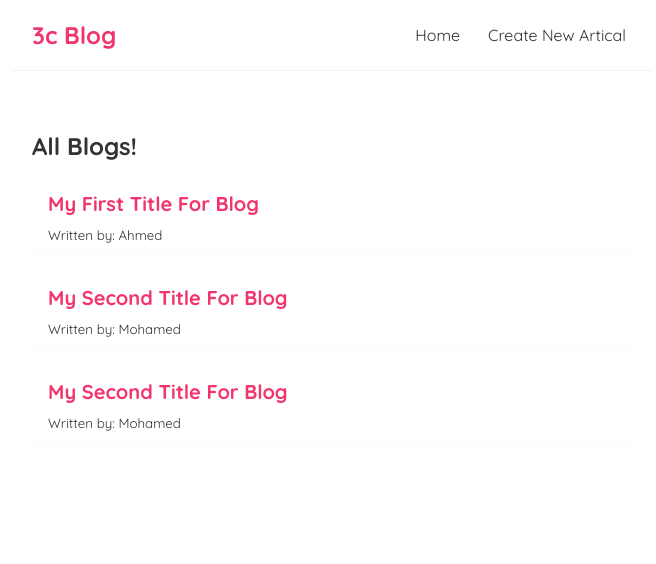
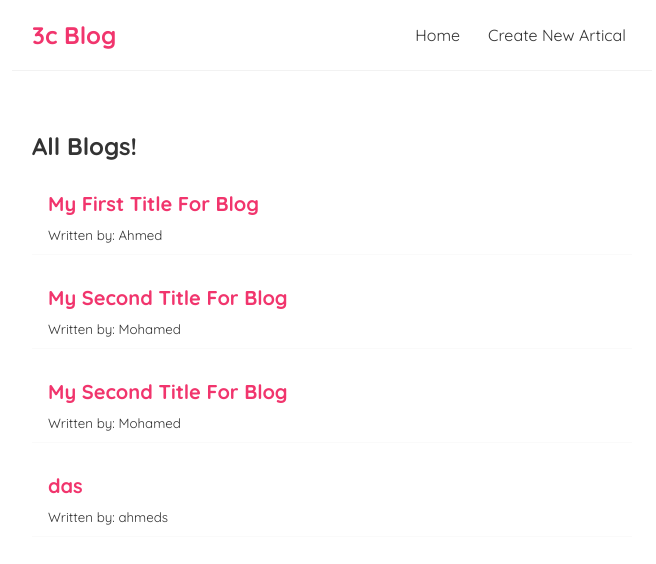
Before and after one commit to GeekAhmeds/React, a React (Create React App) app: page / in a window 1280 px wide. Shown: the top 564 px of the page, without its empty margins (308-964 px from the left). Built offline with nearby package versions, Linux system fonts and the light colour scheme; data requests are answered from the project's data file.

Commit message:
finishing form and add to json files

```diff
--- a/data/db.json
+++ b/data/db.json
@@ -17,6 +17,12 @@
       "content": "lorem Ipsum .....",
       "author": "Mohamed",
       "id": 3
+    },
+    {
+      "title": "das",
+      "content": "dsa",
+      "author": "ahmeds",
+      "id": 4
     }
   ]
 }
--- a/src/Create.js
+++ b/src/Create.js
@@ -1,25 +1,63 @@
+import { useState } from "react";
+
 const Create = () => {
+    const [title, setTitle] = useState('');
+    const [content, setBody] = useState('');
+    const [author, setAuthor] = useState('---');
+    const [isPending, setIsPending] = useState(false)
+
+
+
+    const handelSubmit =(e) => {
+            e.preventDefault();
+        const blog = {title, content, author}
+
+        setIsPending(true);
+        fetch('http://localhost:7000/blogs', {
+            method: 'POST',
+            headers: { "Content-Type": "application/json" },
+            body: JSON.stringify(blog)
+        }).then(() => {
+            console.log('new Blog Added');
+            setIsPending(false);
+        })
+
+    }
+
+
     return (
 
         <div className="create">
 
-            <form>
+            <form onSubmit={handelSubmit}>
             <label htmlFor="">Title</label>
                 <input
                      type="text"
                      required
+                     value={title}
+                     onChange={(e) => setTitle(e.target.value) }
                  />
                 <label htmlFor="">Content</label>
                 <textarea name="content" id="content" cols="30" rows="10"
                         required
+                        value={content}
+                        onChange={(e) => setBody(e.target.value) }
+
                 ></textarea>
                 <label htmlFor="">Author</label>
-                <select name="author" id="author">
+                <select name="author" id="author"
+                        value={author}
+                        onChange={(e) => setAuthor(e.target.value)}
+                        >
                     <option value="blank">---</option>
                     <option value="ahmeds">AhmedS</option>
                     <option value="mohameds">MohamedS</option>
                 </select>
-                <button>Add Blog</button>
+                { !isPending && <button>Add Blog</button> }
+                { isPending  && <button>Adding ...</button> }
+                <h2>{title}</h2>
+                <p>{content}</p>
+                <p>{author}</p>
             </form>
 
         </div>
```
Lines whose indentation alone changed are shown as unchanged.
